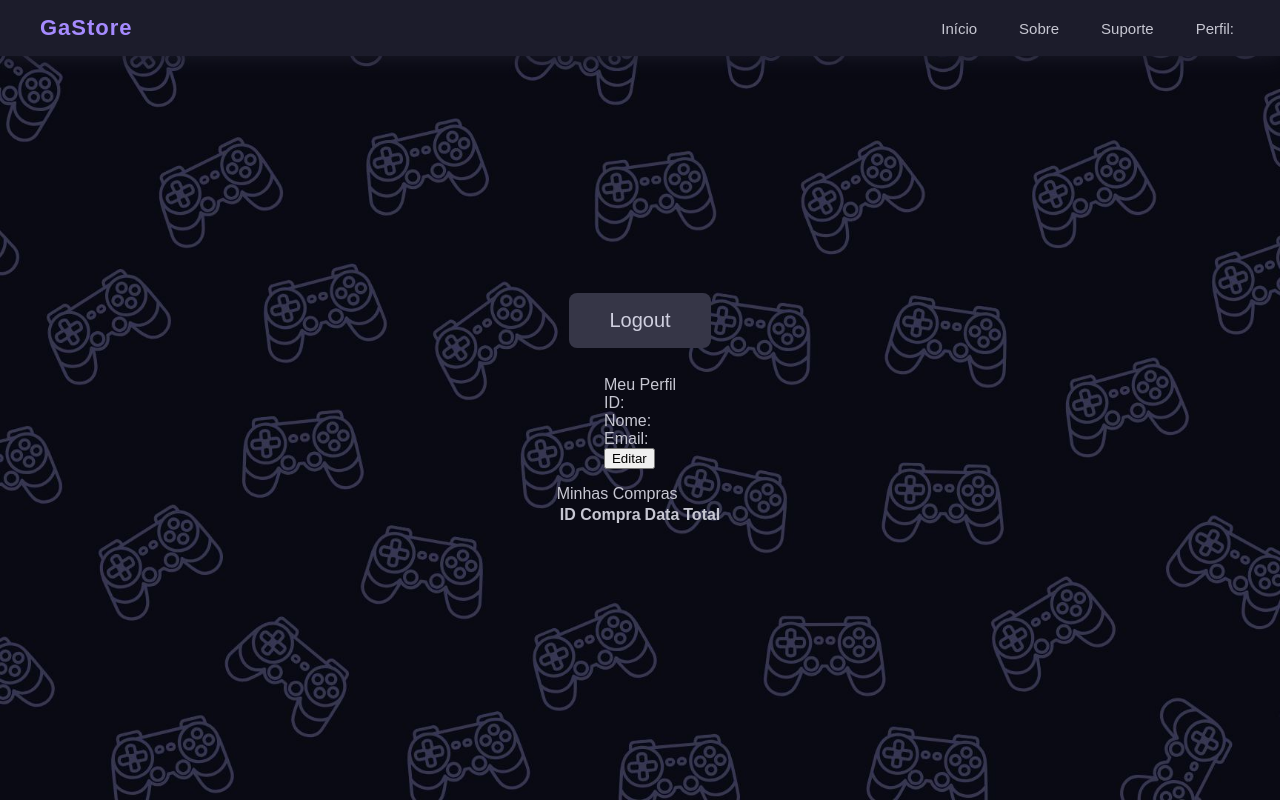
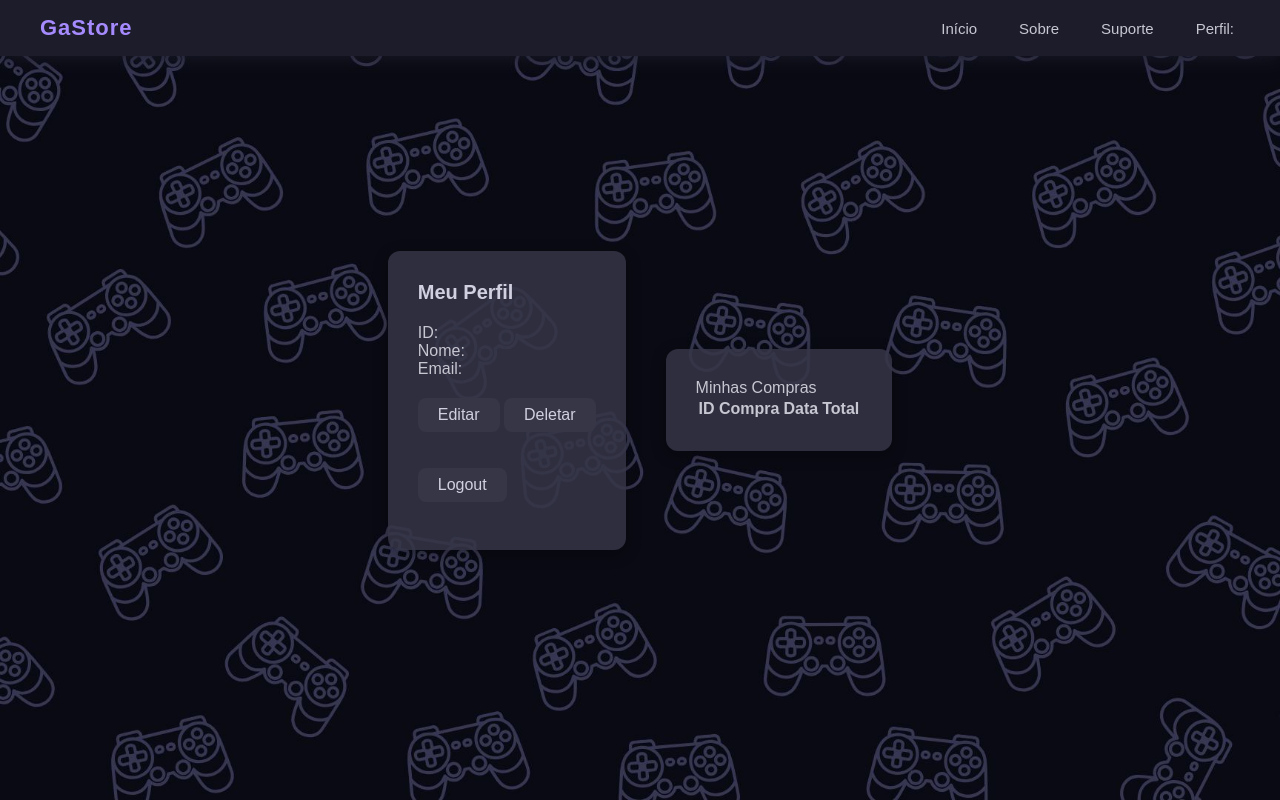
Before and after one commit to ArthurDP-03/GaStore, a PHP site: page /templates/perfil.html in a window 1280 px wide. Run offline with PHP 8.4, Linux system fonts and the light colour scheme; lists and menus that the app fills with data are empty.

Commit message:
Estilizando a tela de perfil

```diff
--- a/noStatic/perfil.js
+++ b/noStatic/perfil.js
@@ -1,6 +1,7 @@
 const editarBtn = document.getElementById('editarBtn');
 const salvarBtn = document.getElementById('salvarBtn');
 const cancelarBtn = document.getElementById('cancelarBtn');
+const deletarBtn = document.getElementById('deletarBtn');
 
 // Carrega os dados do perfil ao carregar a página ---------------------------------
 fetch('../api/perfil.php', {
@@ -33,6 +34,7 @@ cancelarBtn.addEventListener('click', e => {
     document.getElementById('senhaDisplay').style.display = 'none';
 
     editarBtn.style.display = 'inline-block';
+    deletarBtn.style.display = 'inline-block';
     salvarBtn.style.display = 'none';
     cancelarBtn.style.display = 'none';
 
@@ -48,6 +50,7 @@ editarBtn.addEventListener('click', e => {
     document.getElementById('senhaDisplay').style.display = 'block';
 
     editarBtn.style.display = 'none';
+    deletarBtn.style.display = 'none';
     salvarBtn.style.display = 'inline-block';
     cancelarBtn.style.display = 'inline-block';
 });
@@ -135,3 +138,22 @@ document.querySelector('.logout-button').addEventListener('click', e => {
 
         });
 });
+
+// Deletar conta-----------------------------------------------------------
+deletarBtn.addEventListener('click', e => {
+    e.preventDefault();
+    if (confirm("Tem certeza que deseja deletar sua conta? Esta ação não pode ser desfeita.")) {
+        fetch('../api/deletar_perfil.php', {
+            method: 'POST',
+        })
+            .then(response => response.json())
+            .then(data => {
+                document.getElementById('mensagem').innerHTML = data.mensagem;
+                if (data.status === 'sucesso') {
+                    setTimeout(() => {
+                        window.location.href = '../templates/login.html';
+                    }, 2000); // Dá tempo de mostrar a mensagem antes de redirecionar
+                }
+            });
+    }
+});
--- a/static/perfil.css
+++ b/static/perfil.css
@@ -11,19 +11,51 @@ body {
   align-items: center;
   height: 100vh;
 }
+/* Container principal */
+.perfilContainer {
+  display: flex;
+  flex-direction: row;
+  align-items: center;
+  gap: 40px;
+}
 
-button.logout-button {
+/* Estilo para a seção de dados do usuário */
+.dadosUsuario {
+  background-color: rgba(54, 54, 71, 0.85);
+  padding: 30px;
+  border-radius: 12px;
+  box-shadow: 0 4px 15px rgba(0, 0, 0, 0.3);
+}
+
+/* Título do perfil */
+.perfil-titulo{
+    color: #d0d0e0;
+    font-size: 20px;
+    font-weight: bold;
+    margin-bottom: 20px;
+}
+
+/* Estilo para a seção de compras do usuário */
+.comprasUsuario {
+  background-color: rgba(54, 54, 71, 0.85);
+  padding: 30px;
+  border-radius: 12px;
+  box-shadow: 0 4px 15px rgba(0, 0, 0, 0.3);
+}
+
+/* Estilo do formulário */
+button.perfil-button {
   margin-top: 20px;
-  padding: 16px 40px;
+  padding: 8px 20px;
   background-color: #363647;
   color: #d0d0e0;
   border: none;
   border-radius: 8px;
   cursor: pointer;
-  font-size: 20px;
+  font-size: 16px;
 }
 
-button.logout-button:hover {
+button.perfil-button:hover {
   background-color: #464658;
 }
 
--- a/templates/perfil.html
+++ b/templates/perfil.html
@@ -8,11 +8,12 @@
   </head>
   <body>
     <script src="../noStatic/menu.js"></script>
-    <button type="submit" class="logout-button">Logout</button>
-    <p id="mensagem-logout"></p>
 
-    <div class="perfil">
+    <div class="perfilContainer">
+      <div class="dadosUsuario">
+        <div class="perfil-titulo">
           Meu Perfil
+        </div>
         <form id="perfilForm" method="POST" class="perfil-form">
           <div>
             <label>ID:</label>
@@ -37,10 +38,14 @@
           </div>
         </form>
 
-      <button id="editarBtn">Editar</button>
-      <button id="salvarBtn" style="display:none;">Salvar</button>
-      <button id="cancelarBtn" style="display:none;">Cancelar</button>
+        <button id="editarBtn" class="perfil-button">Editar</button>
+        <button id="deletarBtn" class="perfil-button">Deletar</button>
+        <button id="salvarBtn" class="perfil-button" style="display:none;">Salvar</button>
+        <button id="cancelarBtn" class="perfil-button" style="display:none;">Cancelar</button>
         <p id="mensagem"></p>
+
+        <button type="submit" class="perfil-button">Logout</button>
+        <p id="mensagem-logout"></p>
       </div>
 
       <div class="comprasUsuario">
@@ -59,6 +64,7 @@
           </table>
         </div>
       </div>
+    </div>
 
     <script src="../noStatic/perfil.js" defer></script>
   </body>
```
Also changed, not shown: api/deletar_perfil.php (added, +31 -0 lines). Lines whose indentation alone changed are shown as unchanged.
